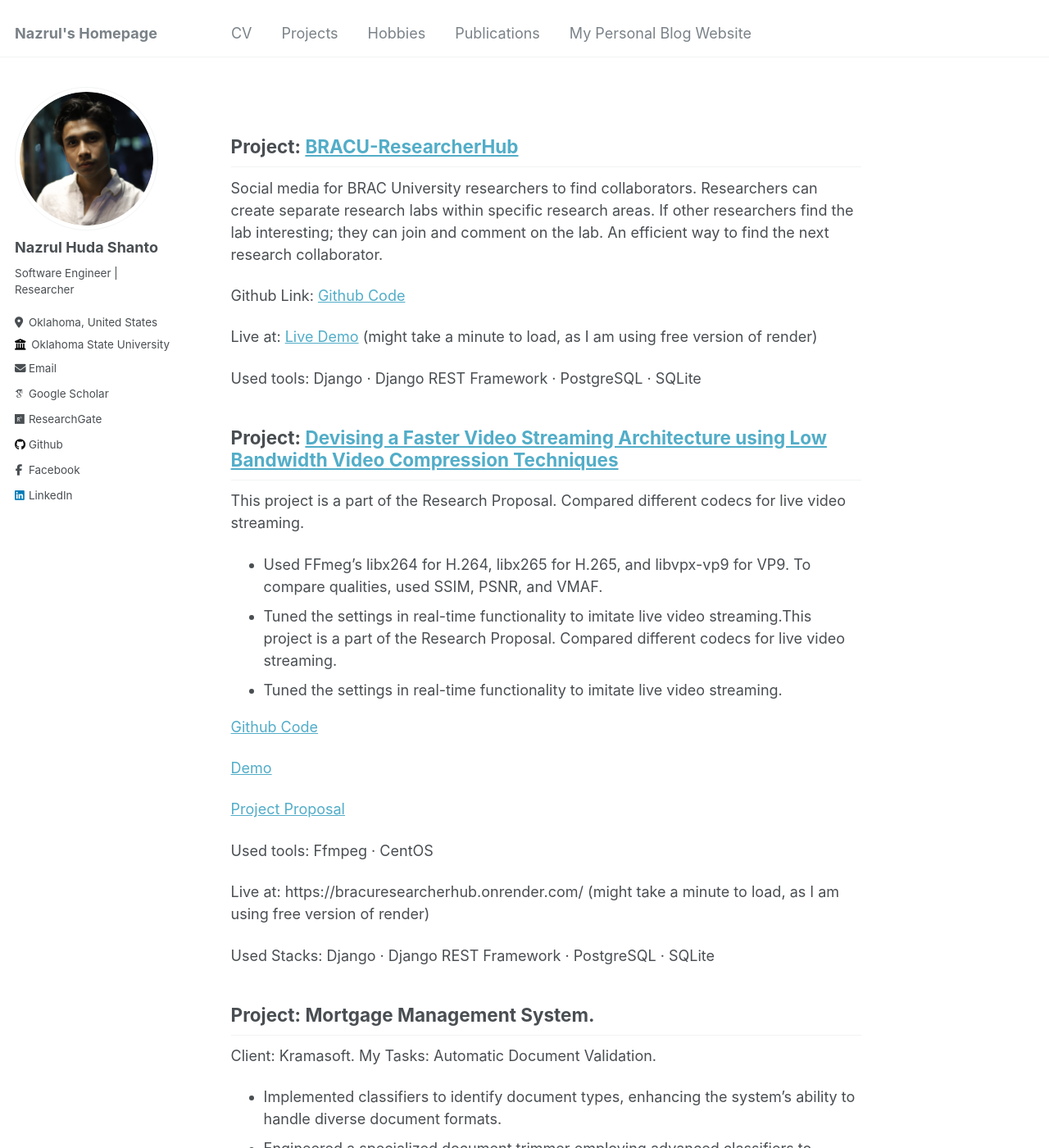
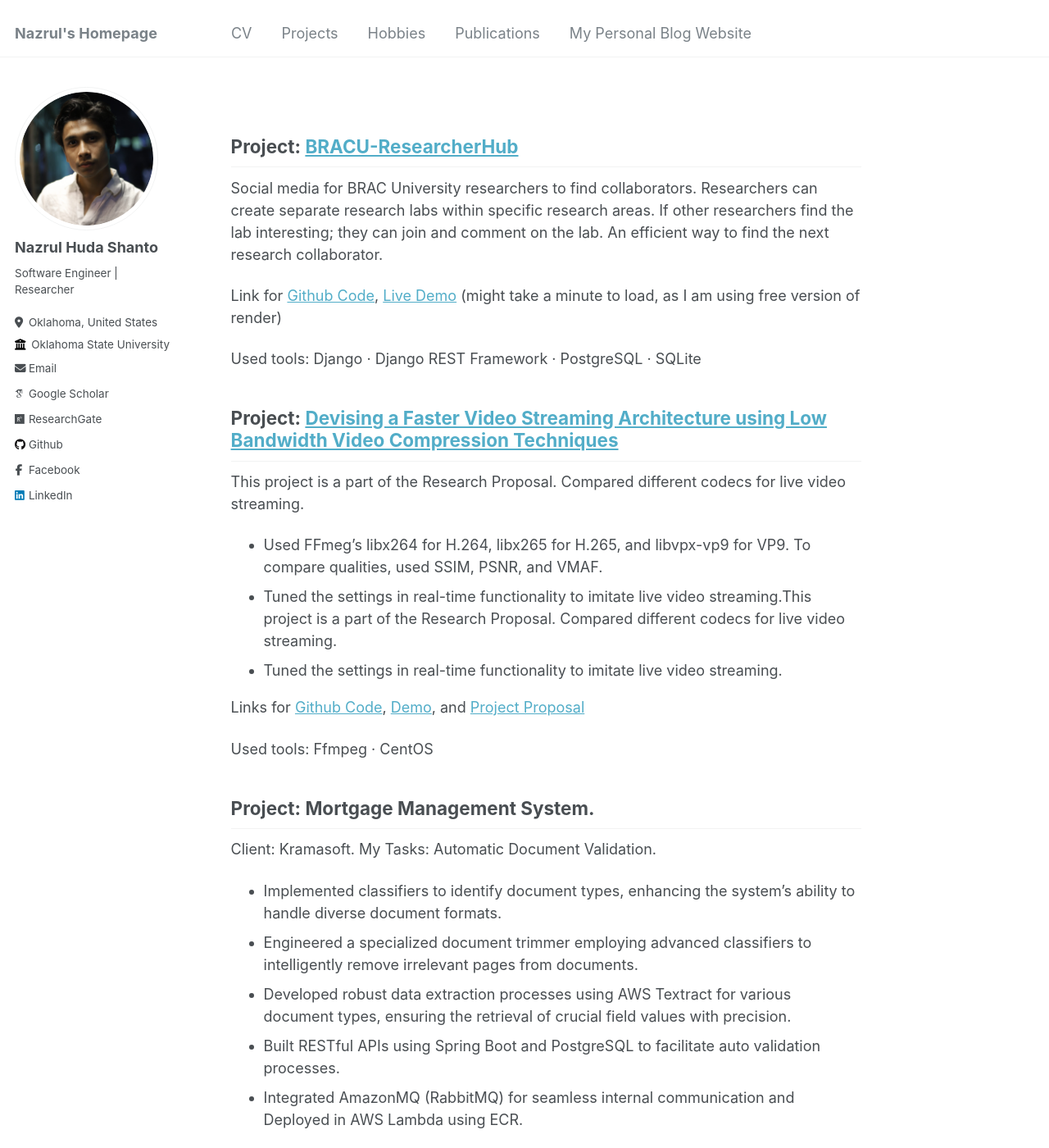
Before and after one commit to nazrulhuda/portfolio, a Jekyll site: the page built from _pages/project.md, in a window 1280 px wide and 1400 px high. Shown: the whole window at 82% size. Built offline with Jekyll 4.4.1, drawn with Linux system fonts in a browser that asks for light colours; some web fonts are replaced.

Commit message:
first commit

```diff
--- a/_pages/project.md
+++ b/_pages/project.md
@@ -11,9 +11,7 @@ redirect_from:
 
 Social media for BRAC University researchers to find collaborators. Researchers can create separate research labs within specific research areas. If other researchers find the lab interesting; they can join and comment on the lab. An efficient way to find the next research collaborator.
 
-Github Link:  [Github Code](https://github.com/nazrulhuda/BRACU-ResearcherHub)
-
-Live at: [Live Demo](https://bracuresearcherhub.onrender.com/) (might take a minute to load, as I am using free version of render)
+Link for [Github Code](https://github.com/nazrulhuda/BRACU-ResearcherHub), [Live Demo](https://bracuresearcherhub.onrender.com/) (might take a minute to load, as I am using free version of render)
 
 Used tools: Django · Django REST Framework · PostgreSQL · SQLite
 
@@ -27,21 +25,9 @@ and VMAF.
 - Tuned the settings in real-time functionality to imitate live video streaming.This project is a part of the Research Proposal. Compared different codecs for live video streaming.
 - Tuned the settings in real-time functionality to imitate live video streaming.
 
-[Github Code](https://github.com/nazrulhuda/video-codec-for-live-streaming)
-
-[Demo](https://drive.google.com/drive/folders/1suAXftI_kIxC6uC3wOEdZ9SXCUqj-kDD)
-
-[Project Proposal](https://drive.google.com/file/d/1N-N8vKTUDKGdihXKxqsE0Rm-IeuU5Rmt/view)
-
-
+Links for [Github Code](https://github.com/nazrulhuda/video-codec-for-live-streaming), [Demo](https://drive.google.com/drive/folders/1suAXftI_kIxC6uC3wOEdZ9SXCUqj-kDD), and [Project Proposal](https://drive.google.com/file/d/1N-N8vKTUDKGdihXKxqsE0Rm-IeuU5Rmt/view)
 
 Used tools: Ffmpeg · CentOS
-
-
-Live at: https://bracuresearcherhub.onrender.com/ (might take a minute to load, as I am using free version of render)
-
-Used Stacks: Django · Django REST Framework · PostgreSQL · SQLite
-
 
 ## Project: Mortgage Management System.
 Client: Kramasoft.
```
